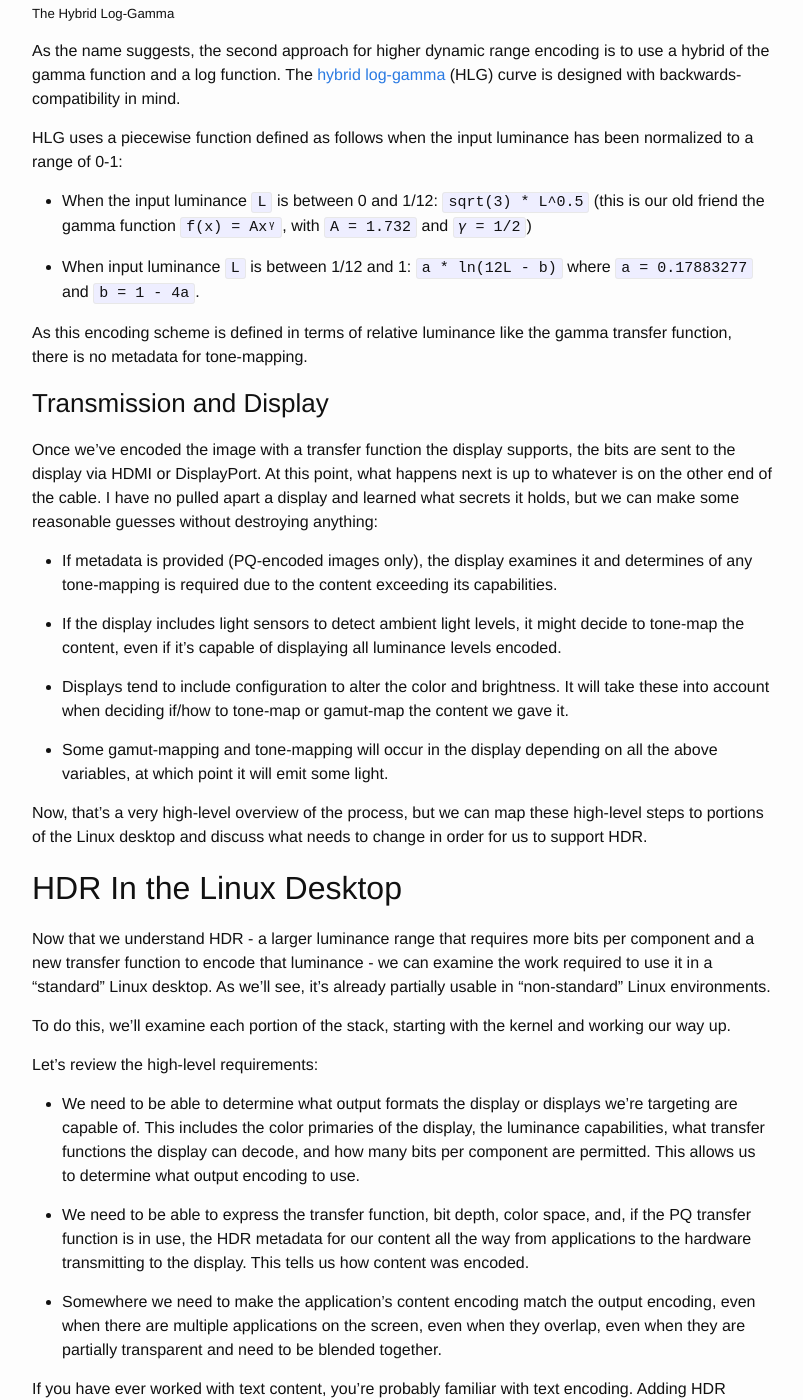
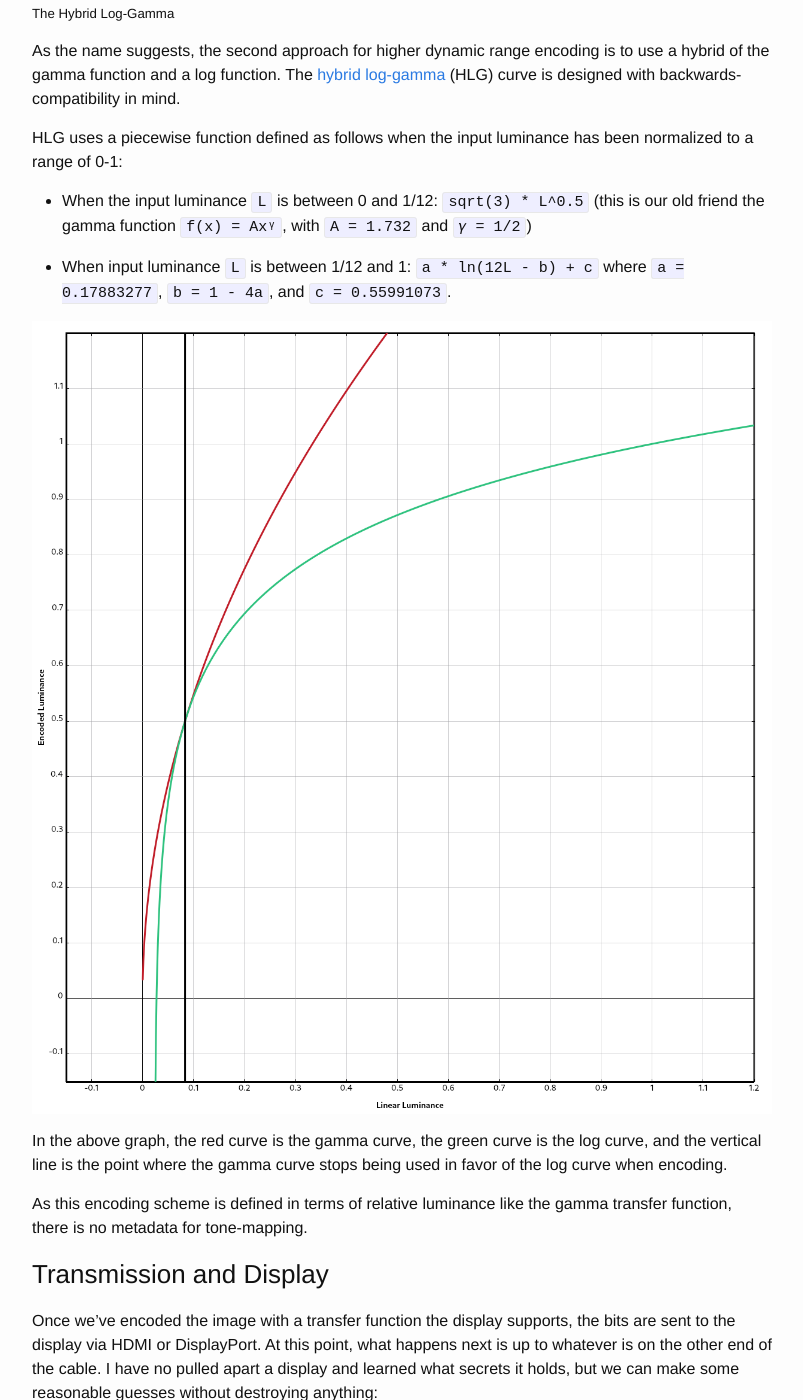
Before and after one commit to jeremycline/jcline.org, a Jekyll site: the page built from _posts/2021-03-17-hdr-in-linux-p1.md, in a window 1280 px wide and 1400 px high, scrolled down 12206 px. Shown: the whole window, without its empty margins (238-1041 px from the left). Built offline with Jekyll 4.4.1, drawn with Linux system fonts in a browser that asks for light colours.

Commit message:
Include a HLG graphic

```diff
--- a/_posts/2021-03-17-hdr-in-linux-p1.md
+++ b/_posts/2021-03-17-hdr-in-linux-p1.md
@@ -423,8 +423,14 @@ been normalized to a range of 0-1:
   is our old friend the gamma function `f(x) = Axᵞ`, with `A = 1.732` and `𝛾 =
   1/2`)
 
-- When input luminance `L` is between 1/12 and 1: `a * ln(12L - b)` where `a =
-  0.17883277` and `b = 1 - 4a`.
+- When input luminance `L` is between 1/12 and 1: `a * ln(12L - b) + c` where `a =
+  0.17883277`, `b = 1 - 4a`, and `c = 0.55991073`.
+
+![The Gamma and Log curves in the HLG transfer function](/assets/hlg-encoded-luminance.png)
+
+In the above graph, the red curve is the gamma curve, the green curve is the
+log curve, and the vertical line is the point where the gamma curve stops being
+used in favor of the log curve when encoding.
 
 As this encoding scheme is defined in terms of relative luminance like the
 gamma transfer function, there is no metadata for tone-mapping.
```
Also changed, not shown: assets/hlg-encoded-luminance.png (added).
